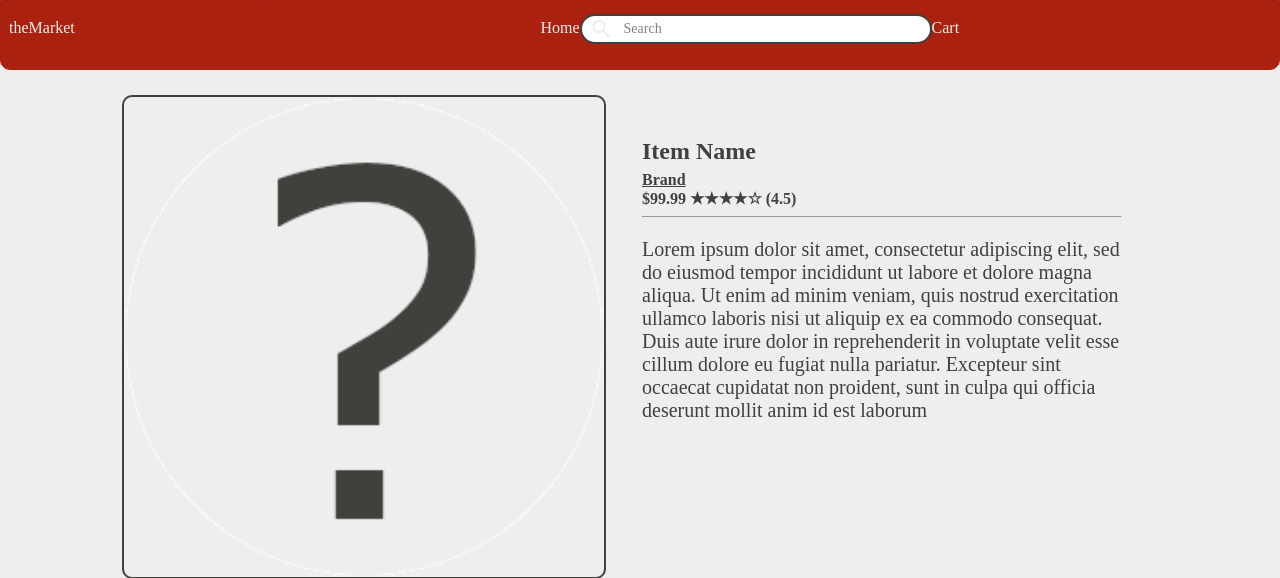
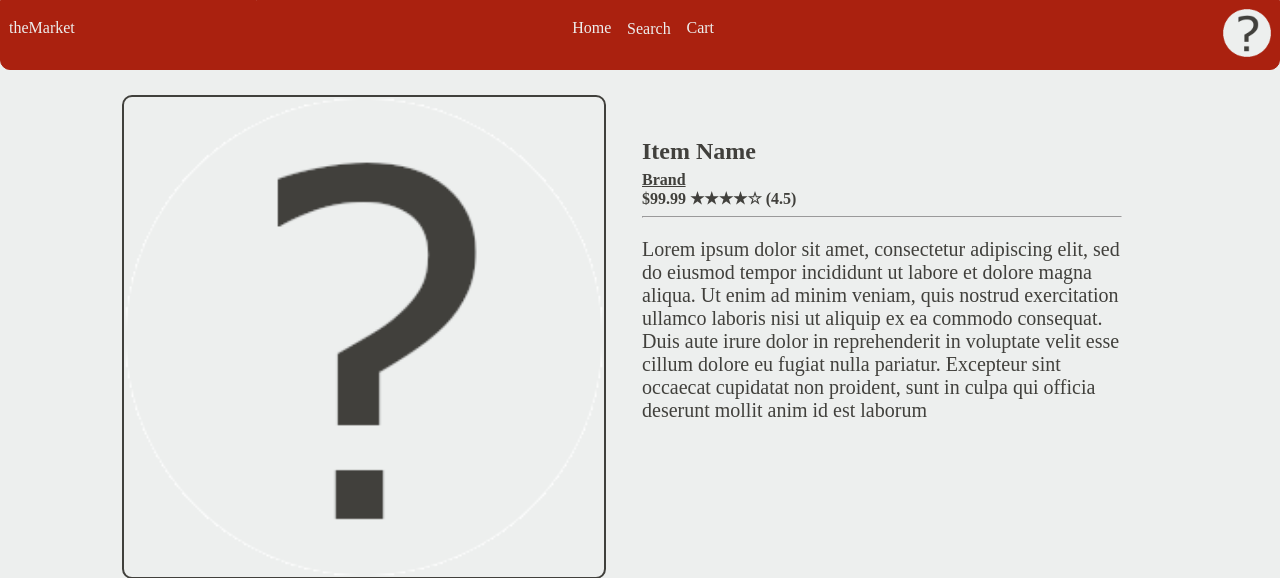
Before and after one commit to jadams37/OnlineMarketplace, a PHP site: page /product.html in a window 1280 px wide; the page is wider, and only the part inside the window is pictured. Shown: the top 578 px of that part. Run offline with PHP 8.4, Linux system fonts and the light colour scheme; some web fonts are replaced.

Commit message:
Replaced search bar for the time being

```diff
--- a/css/layout.css
+++ b/css/layout.css
@@ -64,6 +64,10 @@ a {
 a#logo {
     justify-self: start;
     margin-top: 10px;
+}
+
+#search {
+    margin-top: 11px;
 }
 
 .search {
--- a/product.html
+++ b/product.html
@@ -18,12 +18,13 @@
             <nav id="header">
                 <a id="logo">theMarket</a>
                 <a href="home.html" id="home">Home</a>
-                <form action="">
+                <!--<form action="" method="">
                     <div class="search">
                         <span class="search-icon material-symbols-outlined">search</span>
                         <input class="search-input" type="search" placeholder="Search">
                     </div>
-                </form>
+                </form>-->
+                <a href="results.html" id="search">Search</a>
                 <a href="" id="cart">Cart</a>
                 <a href="profile.html" id="profile">
                     <img src="images/profile.png" alt="Profile" id="profile">
```
